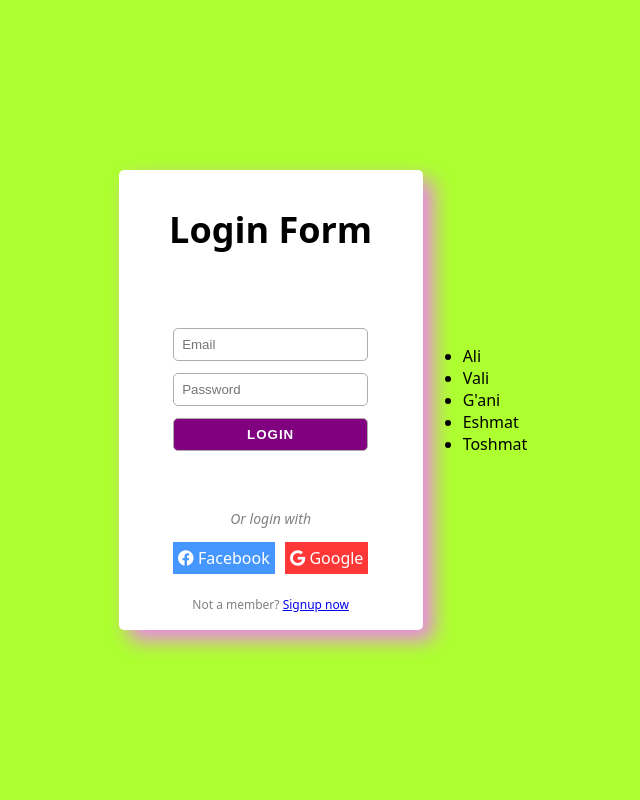
After one commit to UIC-Academy/UchastkaBor, a Django app: template templates/lesson/index.html in a window 1280 px wide. The commit adds this page. Shown: the whole page, without its empty margins (317-957 px from the left). Run offline with Django 5.2, Linux system fonts and the light colour scheme; the template is opened without the code that fills it, so the values that code supplies are empty.

Commit message:
add: lesson

```diff
--- a/apps/estate/views.py
+++ b/apps/estate/views.py
@@ -1,5 +1,9 @@
 from django.shortcuts import render
+
+from apps.estate.models import Estate
 
 
 def home(request):
-    return render(request, "estate/index.html")
+    estates = Estate.objects.all()
+    image = estates[0].images.first()
+    return render(request, "estate/index.html", {"estates": estates, "image": image})
--- /dev/null
+++ b/templates/lesson/index.html
@@ -0,0 +1,57 @@
+<!DOCTYPE html>
+<html lang="en">
+
+<head>
+    <meta charset="UTF-8">
+    <meta name="viewport" content="width=device-width, initial-scale=1.0">
+    <title>Login Form Gradient</title>
+    <link rel="stylesheet" href="style.css">
+    <link rel="stylesheet" href="https://cdnjs.cloudflare.com/ajax/libs/font-awesome/6.4.0/css/all.min.css">
+</head>
+
+<body>
+    <main class="main-container">
+        <section class="form-container">
+            <h1>Login Form</h1>
+            <form action="http://127.0.0.1:8000/api/login/" method="post" class="login-form">
+                <input type="email" name="email" id="login-email" placeholder="Email">
+                <input type="password" name="password" id="login-password" placeholder="Password">
+                <input type="submit" value="LOGIN" id="login-submit-btn">
+            </form>
+
+            <div class="social-login-box">
+                <p class="login-via-text">Or login with</p>
+                <div class="social-login-btns">
+                    <div class="social-btns">
+                        <div class="facebook">
+                            <a href="facebook.com">
+                                <i class="fa-brands fa-facebook"></i>
+                                <span>Facebook</span>
+                            </a>
+                        </div>
+                        <div class="google">
+                            <a href="google.com">
+                                <i class="fa-brands fa-google"></i>
+                                <span>Google</span>
+                            </a>
+                        </div>
+                    </div>
+
+                    <p class="additional">Not a member? <a href="#" class="additional-link">Signup now</a></p>
+                </div>
+            </div>
+        </section>
+
+        <section>
+            <ul>
+                <li>Ali</li>
+                <li>Vali</li>
+                <li>G'ani</li>
+                <li>Eshmat</li>
+                <li>Toshmat</li>
+            </ul>
+        </section>
+    </main>
+</body>
+
+</html>
--- /dev/null
+++ b/templates/lesson/style.css
@@ -0,0 +1,135 @@
+body {
+    background-color: greenyellow;
+    font-family: system-ui, -apple-system, BlinkMacSystemFont, 'Segoe UI', Roboto, Oxygen, Ubuntu, Cantarell, 'Open Sans', 'Helvetica Neue', sans-serif;
+    box-sizing: border-box;
+    margin: 0;
+    padding: 0;
+}
+
+
+.main-container {
+    display: flex;
+    align-items: center;
+    justify-content: center;
+    height: 100vh;
+    width: 100vw;
+}
+
+
+.form-container {
+    width: 300px;
+    height: 450px;
+    background-color: #fff;
+    padding: 5px 2px;
+    border-radius: 5px;
+    box-shadow: 10px 10px 20px violet;
+    display: flex;
+    flex-direction: column;
+    justify-content: space-between;
+    align-items: center;
+    /* align-items: space-between; */
+    animation: 0.5s linear 1s infinite alternate slide-in;
+}
+
+
+.form-container h1 {
+    margin-top: 30px;
+    font-size: 36px;
+}
+
+
+.login-form {
+    height: 30%;
+    display: flex;
+    flex-direction: column;
+    justify-content: space-around;
+}
+
+
+.login-form input {
+    padding: 8px 8px;
+    outline: none;
+    border: 1px solid rgb(173, 173, 173);
+    background-color: #fff;
+    border-radius: 5px;
+}
+
+
+#login-submit-btn {
+    background-color: purple;
+    color: white;
+    font-weight: 800;
+    letter-spacing: 1px;
+    cursor: pointer;
+}
+
+
+#login-submit-btn:hover {
+    box-shadow: 0px 10px 10px grey;
+    transition: cubic-bezier(0.19, 1, 0.22, 1);
+    transition-duration: 300ms;
+    transition-timing-function: ease-in-out;
+    transition-delay: 0ms;
+    transition-property: box-shadow;
+}
+
+
+#login-submit-btn:active {
+    box-shadow: none;
+    background-color: yellow;
+    color: purple;
+}
+
+
+.social-login-box {
+    display: flex;
+    flex-direction: column;
+    align-items: center;
+    width: 80%;
+}
+
+
+.login-via-text {
+    font-size: 14px;
+    color: grey;
+    font-weight: 400px;
+    font-style: italic;
+}
+
+
+.social-login-btns {
+    display: flex;
+    flex-direction: column;
+    align-items: center;
+    justify-content: space-between;
+    width: 100%;
+}
+
+
+.social-btns {
+    display: flex;
+    justify-content: space-evenly;
+    margin-bottom: 10px;
+    width: 90%;
+}
+
+.social-btns a {
+    text-decoration: none;
+    color: #fff;
+}
+
+
+.facebook {
+    background-color: #4696ff;
+    padding: 5px 5px;
+}
+
+.google {
+    background-color: rgb(255, 55, 55);
+    padding: 5px 5px;
+}
+
+.additional {
+    font-size: 12px;
+    color: grey;
+}
```
Also changed, not shown: apps/common/admin.py (+64 -1 lines), templates/estate/index.html (+25 -73 lines), apps/estate/admin.py (line endings or trailing spaces), media/media/2026/03/09/gettyimages-1453469631-612x612.jpg (added).
